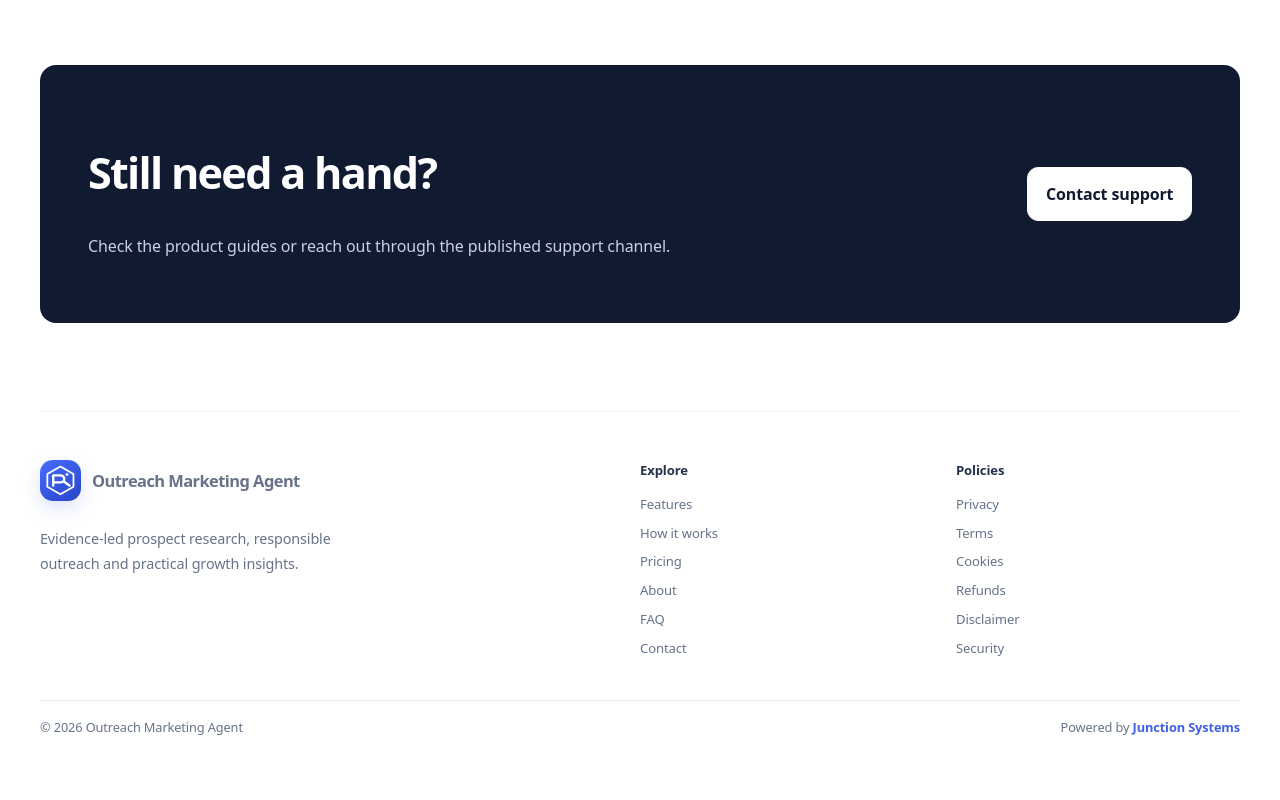
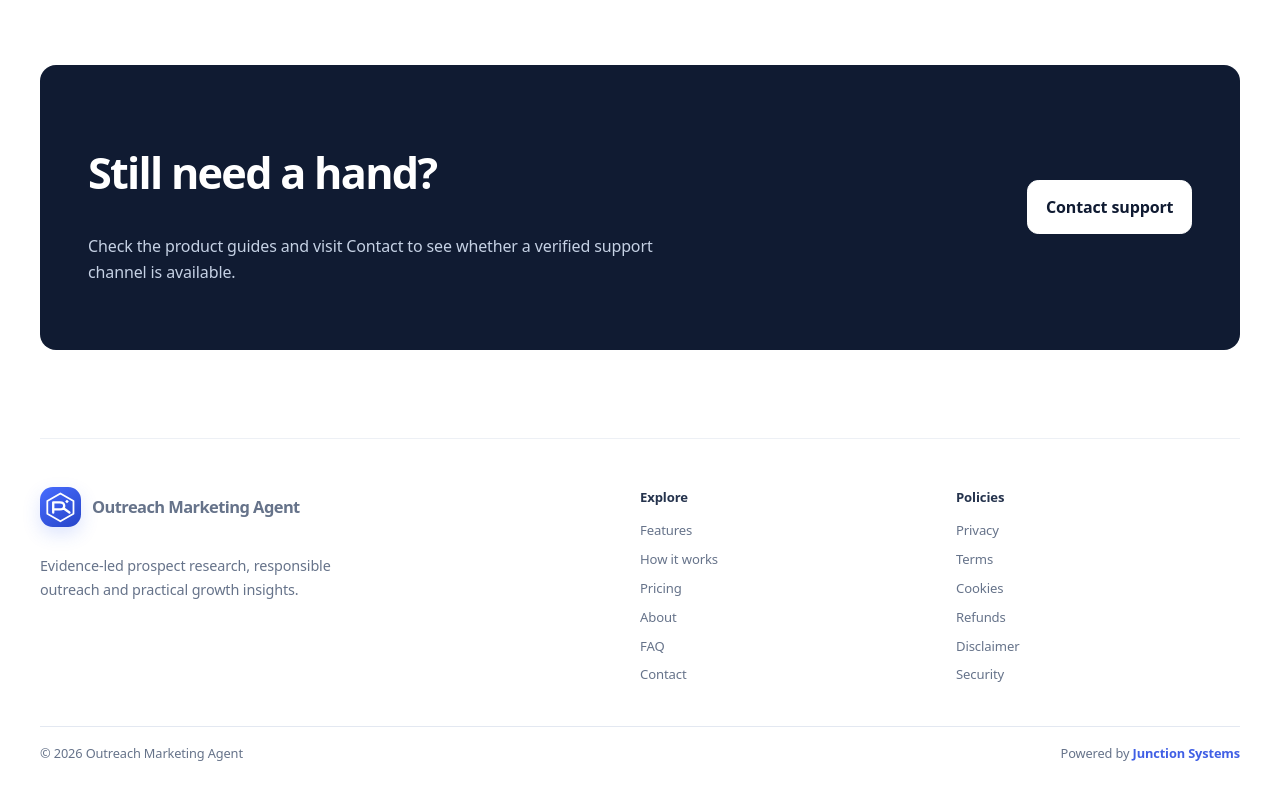
Before and after one commit to haseeb1984/Outreach-Marketing-Agent, a Next.js app in the folder frontend/: page /faq in a window 1280 px wide. Shown: the part 1100-1900 px from the top of the page. Before the commit the page ends 1878 px from the top, so only its background shows below. Built offline with nearby package versions, Linux system fonts and the light colour scheme.

Commit message:
Align support and policy wording with current launch readiness

```diff
--- a/frontend/app/faq/page.tsx
+++ b/frontend/app/faq/page.tsx
@@ -33,7 +33,7 @@ export default function FAQPage() {
         </details>)}
       </section>
       <section className="section">
-        <div className="callout"><div><h2>Still need a hand?</h2><p>Check the product guides or reach out through the published support channel.</p></div><Link className="button" href="/contact">Contact support</Link></div>
+        <div className="callout"><div><h2>Still need a hand?</h2><p>Check the product guides and visit Contact to see whether a verified support channel is available.</p></div><Link className="button" href="/contact">Contact support</Link></div>
       </section>
     </main>
     <SiteFooter/>
```
